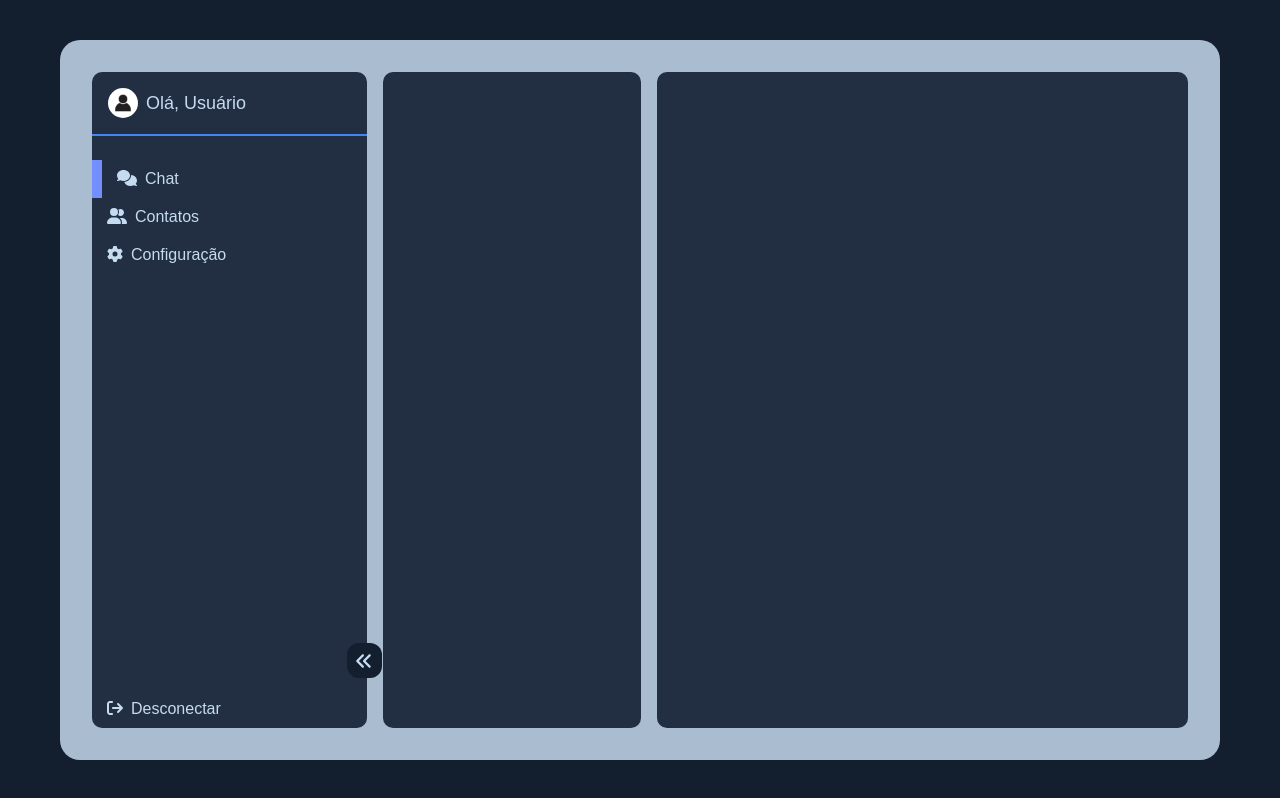
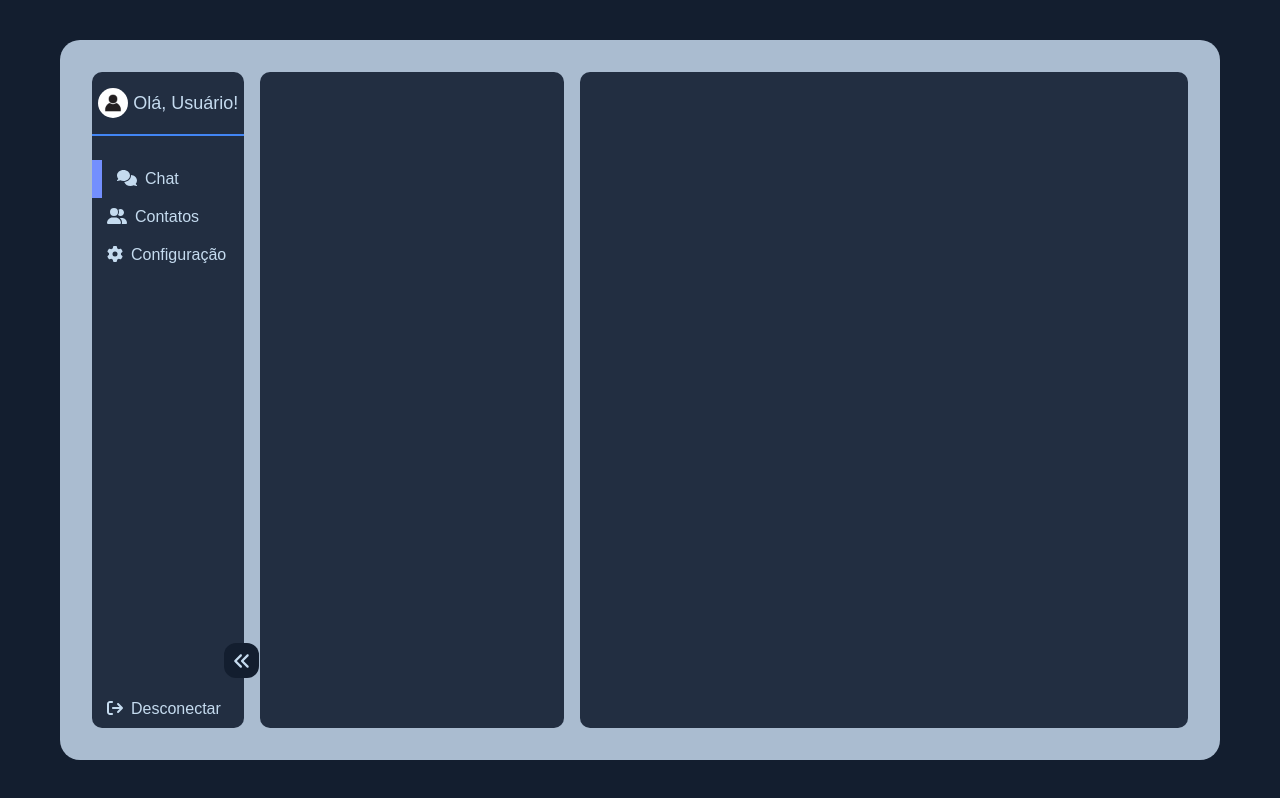
Before and after one commit to AdrielKlem/chatroom, a React (Vite) app: page / in a window 1280 px wide. Built offline with nearby package versions, Linux system fonts and the light colour scheme.

Commit message:
update grid structured home page

```diff
--- a/src/pages/Home/index.tsx
+++ b/src/pages/Home/index.tsx
@@ -24,7 +24,7 @@ export function Home() {
                                 src="./src/assets/UserAvatarDefault.png"
                                 alt="user image"
                                 className="profile-picture" />
-                            Olá, Usuário
+                            Olá, Usuário!
                         </UserAvatar>
                         <ul className="menuList">
                             <li id='navChat' className='menuItem'>
--- a/src/pages/Home/styles.ts
+++ b/src/pages/Home/styles.ts
@@ -22,8 +22,7 @@ export const Display = styled.div`
     border-radius: 2rem;
 
     display: grid;
-    grid-template:
-    "A I I C C C C";
+    grid-template-columns: 1fr 2fr 4fr;
     gap: 1.6rem;
 
     > * {
@@ -33,7 +32,6 @@ export const Display = styled.div`
 `
 
 export const Menu = styled.aside`
-    grid-area: A;
     display: flex;
     flex-direction: column;
     justify-content: space-between;
@@ -73,9 +71,9 @@ export const CloseMenu = styled.div`
 export const UserAvatar = styled.div`
     display: flex;
     align-items: center;
-    gap: .8rem;
+    justify-content: space-evenly;
 
-    padding: 1.6rem 0 1.6rem 1.6rem;
+    padding: 1.6rem 0 1.6rem 0;
     border-bottom: 0.2rem solid ${({ theme }) => theme.colors.primaryColor};
 
     .profile-picture {
@@ -98,9 +96,7 @@ export const Logout = styled.div`
 `
 
 export const Inbox = styled.section`
-    grid-area: I;
 `
 
 export const Chatting = styled.section`
-    grid-column: C;
 `
```
